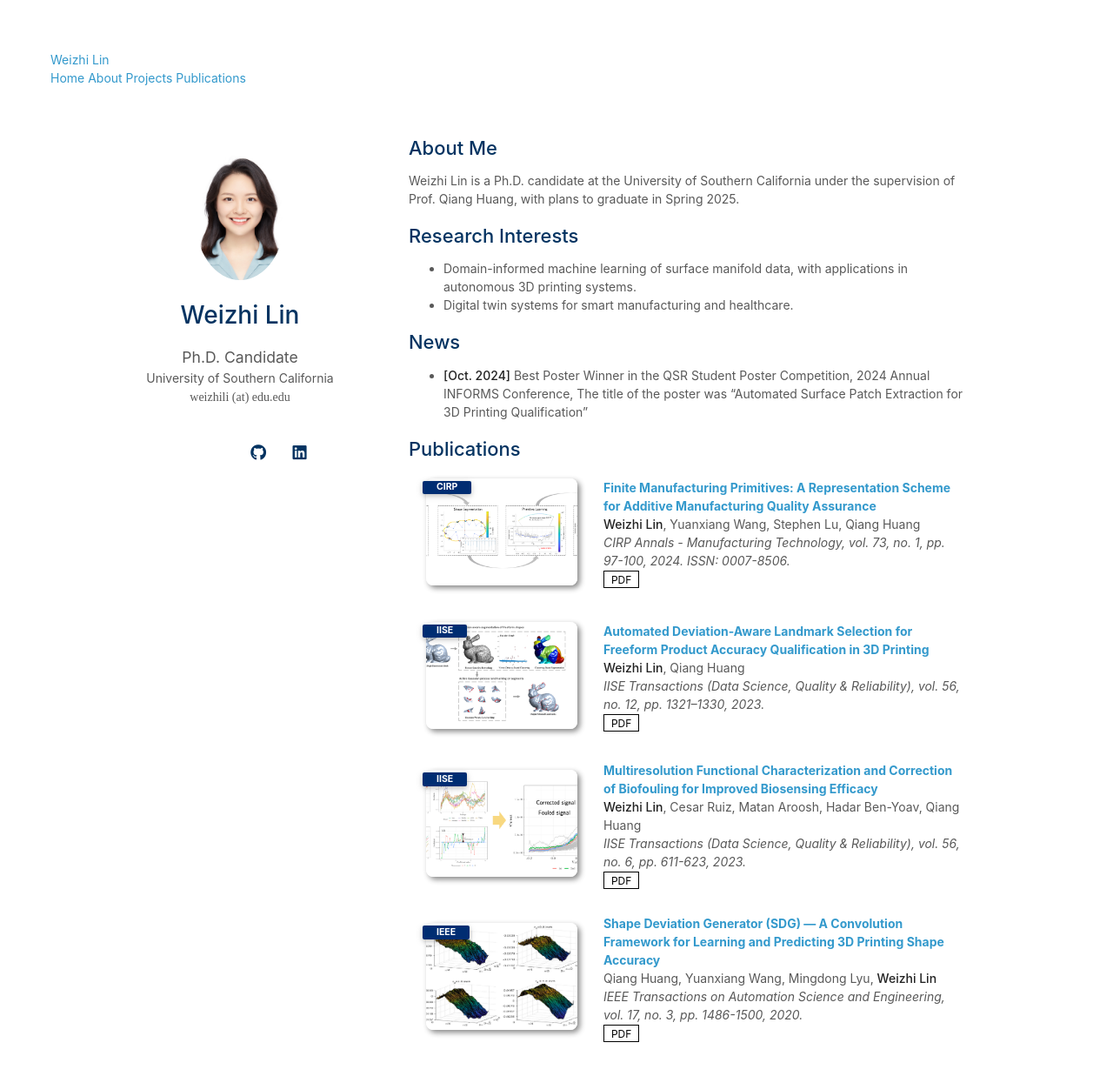
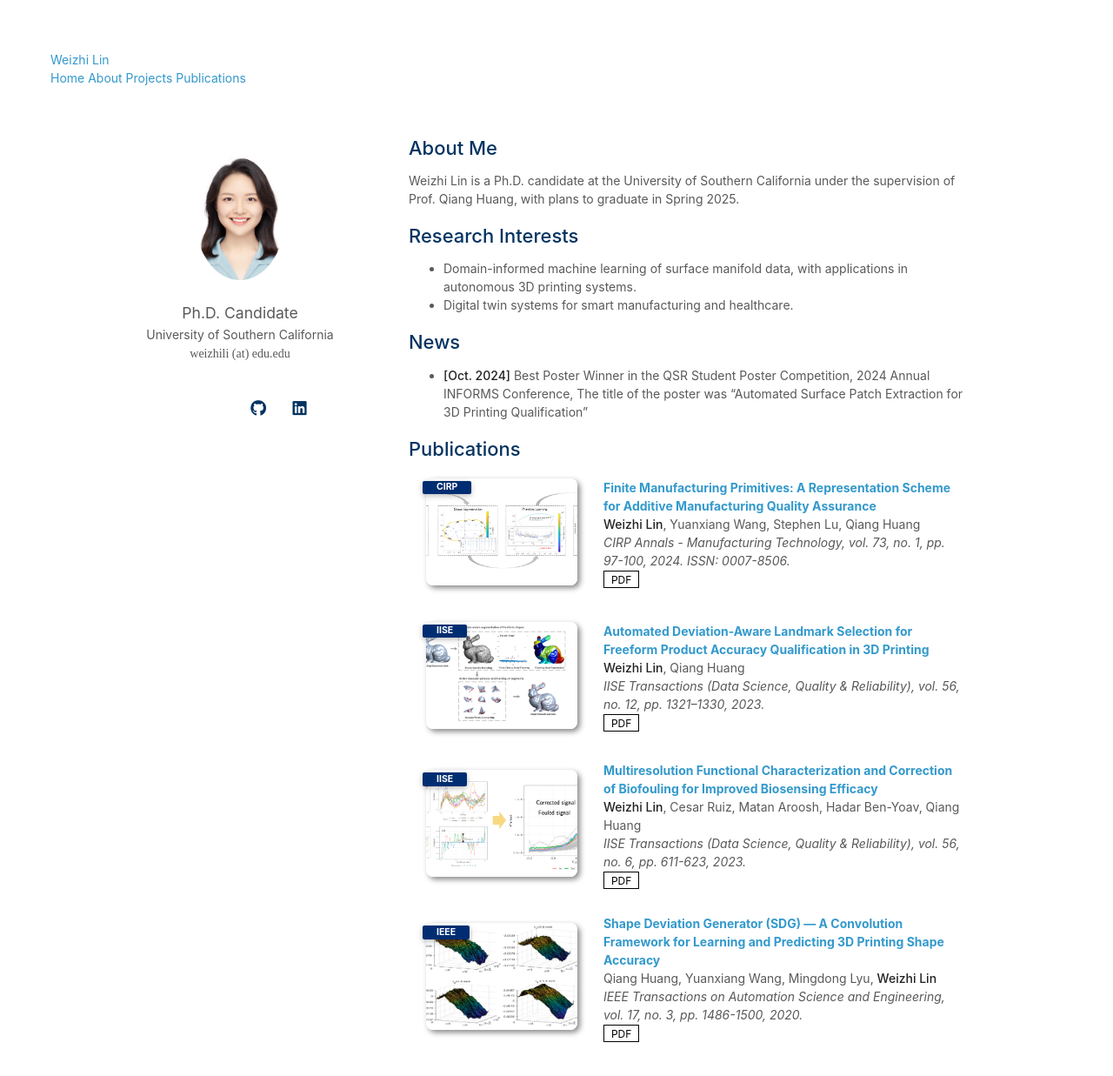
Before and after one commit to weizhi-lin/weizhi-lin.github.io, a Jekyll site: the page built from index.md, in a window 1280 px wide and 1318 px high. Shown: the top 1237 px of the window at 87% size. Built offline with Jekyll 4.4.1, drawn with Linux system fonts in a browser that asks for light colours; a style sheet for code colours, icons or effects is not loaded.

Commit message:
Update homepage.html

```diff
--- a/_layouts/homepage.html
+++ b/_layouts/homepage.html
@@ -61,8 +61,6 @@
         {% if site.avatar %}
         <a class="image avatar"><img src="{{ site.avatar }}" alt="avatar" /></a>
         {% endif %}
-
-        <h1>{{ site.title }}</h1>
 
         {% if site.position %}
         <position style="font-size:1.10rem;">{{ site.position }}</position>
```
